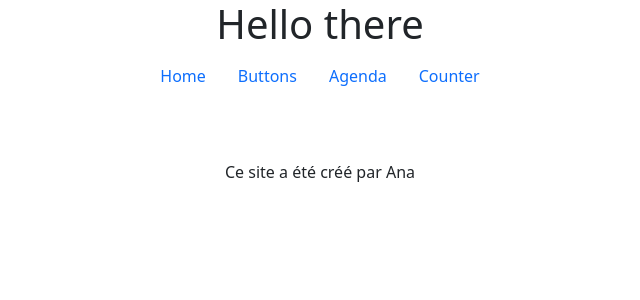
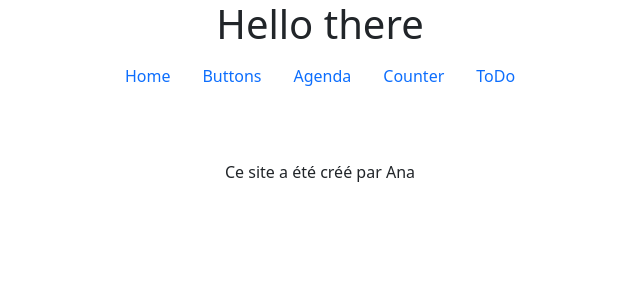
Before and after one commit to anastasiiaal/m1_ts-pwa_1-sandbox, a React (Vite) app: page / in a window 1280 px wide. Shown: the top 300 px of the page, without its empty margins (320-960 px from the left). Built offline with nearby package versions, Linux system fonts and the light colour scheme.

Commit message:
replace router

```diff
--- a/src/App.tsx
+++ b/src/App.tsx
@@ -21,6 +21,9 @@
         <li className="nav-item">
           <Link to="/counter" className="nav-link">Counter</Link>
         </li>
+        <li className="nav-item">
+          <Link to="/todo" className="nav-link">ToDo</Link>
+        </li>
       </ul>
       <section>
         <Outlet />
```
